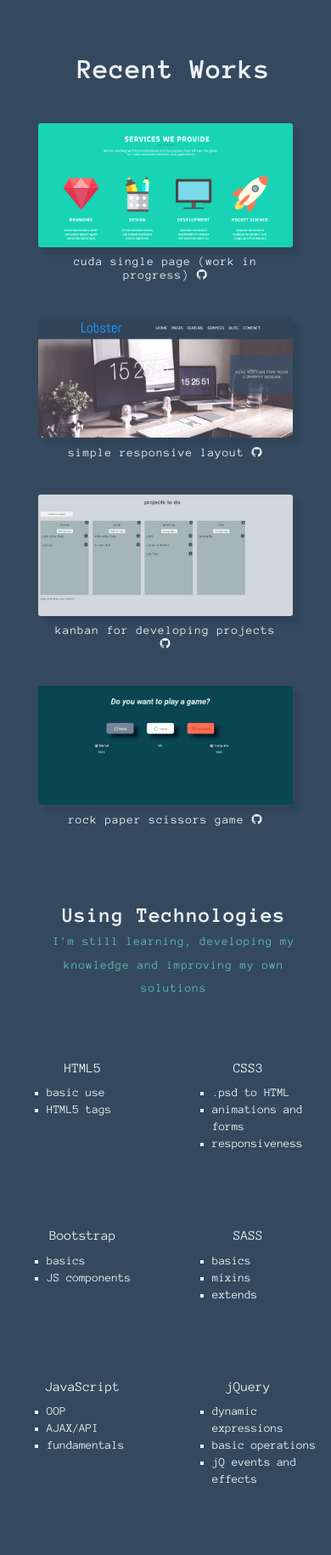
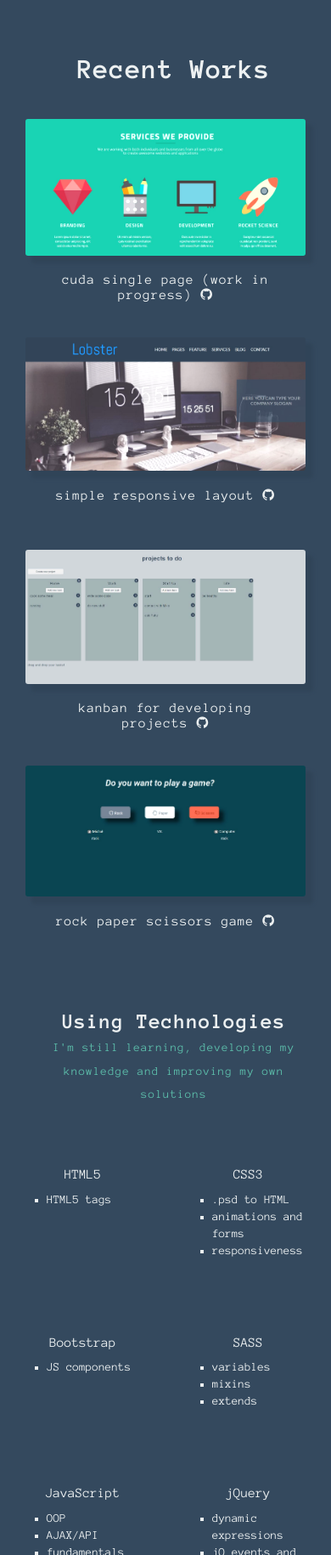
Before and after one commit to michalburda3/Portfolio-homepage, a website: page index.html in a window 390 px wide. Shown: the part 860-2690 px from the top of the page at 85% size. Drawn offline with nearby package versions, Linux system fonts and the light colour scheme.

Commit message:
small changes

```diff
--- a/index.html
+++ b/index.html
@@ -42,48 +42,50 @@
  			<h1 class="text-center">Michał Burda<br><small>continuously learning junior<br>front-end developer</small></h1>
  		</div>
 	</div>
-	<div id="work" class="container">
+	<div id="work" class="container-fluid">
 		<h1>Recent Works</h1>
-		<div class="row container-fluid">
-			<div class="col-lg-12 col-md-12 col-sm-12 col-xs-12">
+		<div class="row">
+			<div class="col-lg-6 col-md-6 col-sm-6 col-xs-12">
 				<a href="https://michalburda3.github.io/cudasinglepage/" target="_blank">
 					<img src="img/cudasinglepage.JPG" class="img-responsive" alt="Responsive image">
 				</a>
-				<h3>cuda single page (work in progress)
+				<h4>cuda single page (work in progress)
 					<a href="https://github.com/michalburda3/cudasinglepage" data-toggle="tooltip" title="Show me your code!" target="_blank">
 						<i class="fa fa-github"></i>
 					</a>
-				</h3>
+				</h4>
 			</div>
-			<div class="col-lg-12 col-md-12 col-sm-12 col-xs-12">
+			<div class="col-lg-6 col-md-6 col-sm-6 col-xs-12">
 				<a href="https://michalburda3.github.io/simple-RWD-layout/" target="_blank"  >
 					<img src="img/lobster.JPG" class="img-responsive" alt="Responsive image">
 				</a>
-				<h3>simple responsive layout
+				<h4>simple responsive layout
 					<a href="https://github.com/michalburda3/simple-RWD-layout" data-toggle="tooltip" title="Show me your code!" target="_blank">
 						<i class="fa fa-github"></i>
 					</a>
-				</h3>
+				</h4>
 			</div>
-			<div class="col-lg-12 col-md-12 col-sm-12 col-xs-12">
+		</div>
+		<div class="row">
+			<div class="col-lg-6 col-md-6 col-sm-6 col-xs-12">
 				<a href="https://michalburda3.github.io/kanban-board-projects-to-do-with-API/" target="_blank">
 					<img src="img/kanban.JPG" class="img-responsive" alt="Responsive image">
 				</a>
-				<h3>kanban for developing projects
+				<h4>kanban for developing projects
 					<a href="https://github.com/michalburda3/kanban-board-projects-to-do-with-API" data-toggle="tooltip" title="Show me your code!" target="_blank">
 						<i class="fa fa-github"></i>
 					</a>
-				</h3>
+				</h4>
 			</div>
-			<div class="col-lg-12 col-md-12 col-sm-12 col-xs-12">
+			<div class="col-lg-6 col-md-6 col-sm-6 col-xs-12">
 				<a href="https://michalburda3.github.io/paper-rock-scissors-game-in-JS/" target="_blank">
 					<img src="img/prs.JPG" class="img-responsive" alt="Responsive image">
 				</a>
-				<h3>rock paper scissors game
+				<h4>rock paper scissors game
 					<a href="https://github.com/michalburda3/paper-rock-scissors-game-in-JS" data-toggle="tooltip" title="Show me your code!" target="_blank">
 						<i class="fa fa-github"></i>
 					</a>
-				</h3>
+				</h4>
 			</div>
 		</div>
 	</div>
@@ -94,10 +96,8 @@
 				<i class="devicons devicons-html5"></i>
 				<h5>HTML5</h5>
 				<ul>
-					<li>basic use</li>
 					<li>HTML5 tags</li>
 				</ul>
-
 			</div>
 			<div class="col-lg-3 col-md-3 col-sm-3 col-xs-6">
 				<i class="devicons devicons-css3"></i>
@@ -112,7 +112,6 @@
 				<i class="devicons devicons-bootstrap"></i>
 				<h5>Bootstrap</h5>
 				<ul>
-					<li>basics</li>
 					<li>JS components</li>
 				</ul>
 			</div>
@@ -120,7 +119,7 @@
 				<i class="devicons devicons-sass"></i>
 				<h5>SASS</h5>
 				<ul>
-					<li>basics</li>
+					<li>variables</li>
 					<li>mixins</li>
 					<li>extends</li>
 				</ul>
@@ -141,15 +140,15 @@
 				<h5>jQuery</h5>
 				<ul>
 					<li>dynamic expressions</li>
-					<li>basic operations</li>
 					<li>jQ events and effects</li>
+					<li>DOM operations</li>
 				</ul>
 			</div>
 			<div class="col-lg-3 col-md-3 col-sm-3 col-xs-6">
 				<i class="devicons devicons-github_badge"></i>
 				<h5>Git</h5>
 				<ul>
-					<li>basic commands</li>
+					<li>commands</li>
 					<li>remote repositories</li>
 				</ul>
 			</div>
@@ -159,7 +158,6 @@
 				<ul>
 					<li>compiled sass</li>
 					<li>browserSync</li>
-					<li>basic use</li>
 				</ul>
 			</div>
 		</div>
--- a/sass/style.sass
+++ b/sass/style.sass
@@ -28,7 +28,7 @@ nav
 		text-align: center
 		a
 			>i
-				// padding: 20px
+				padding-top: 30px
 				font-size: 30px
 				transition: all 0.5s ease
 				color: $dotColor
@@ -111,11 +111,11 @@ nav
 		text-align: center
 		margin: 30px auto
 
-		h3
+		h4
 			letter-spacing: 1px
-			padding: 10px 50px 20px 50px
-			margin: 0 50px 50px 25px
-			font-size: 24px
+			padding: 10px 40px 10px 40px
+			margin: 0 30px 40px 20px
+			// font-size: 24px
 
 		div
 
@@ -129,7 +129,7 @@ nav
 					transition: all 0.5s ease
 					border-radius: 3px
 
-			>h3
+			>h4
 
 				font-size: 24px
 				margin-top: 5px
@@ -229,7 +229,7 @@ nav
 	h1
 		text-align: center
 		margin: 20px auto 70px auto
-		padding: 40px 0 0 20px
+		padding: 40px 0 20px 0
 		letter-spacing: 1px
 		font-weight: $font-weight-for-h1
 		font-size: 44px
@@ -260,13 +260,13 @@ nav
 	h1
 		text-align: center
 		margin: 5px auto 10px auto
-		padding: 5px 0 0 10px
+		padding: 50px 0 0 10px
 		letter-spacing: 1px
 		font-weight: $font-weight-for-h1
 		font-size: 44px
 
 	>div
-		margin: 65px auto
+		margin: 45px auto
 		text-align: center
 
 		>i
@@ -301,11 +301,21 @@ footer
 
 // MEDIA
 
+// @media screen and (max-width: 767px)
+
 
 
 @media screen and (max-width: 767px)
 
 	.navbar-default
+
+		>div
+			a
+				>i
+					padding-top: 0px
+					&:hover
+						color: $dotColor
+
 		.container-fluid
 			.navbar-nav
 
@@ -342,17 +352,16 @@ footer
 			padding: 40px 0 0 20px
 			font-size: 33px
 
-		div
+		.row
 			margin: 15px auto
 
-			h3
+			h4
 				padding: 10px
 				margin: 10px
-				font-size: 24px
+				font-size: 16px
 
-			div
-				>h3
-
+			>div
+				>h4
 					font-size: 16px
 
 					>a
@@ -453,6 +462,13 @@ footer
 
 
 	.navbar-default
+
+		>div
+			a
+				>i
+					padding-top: 0px
+					&:hover
+						color: $dotColor
 		#navbar-collapse
 			.navbar-nav
 
@@ -471,7 +487,7 @@ footer
 			font-size: 33px
 
 		div
-			margin: 15px auto
+			margin: 10px auto
 
 			h3
 				margin: 5px
```
Also changed, not shown: css/style.css, 1 other file.
